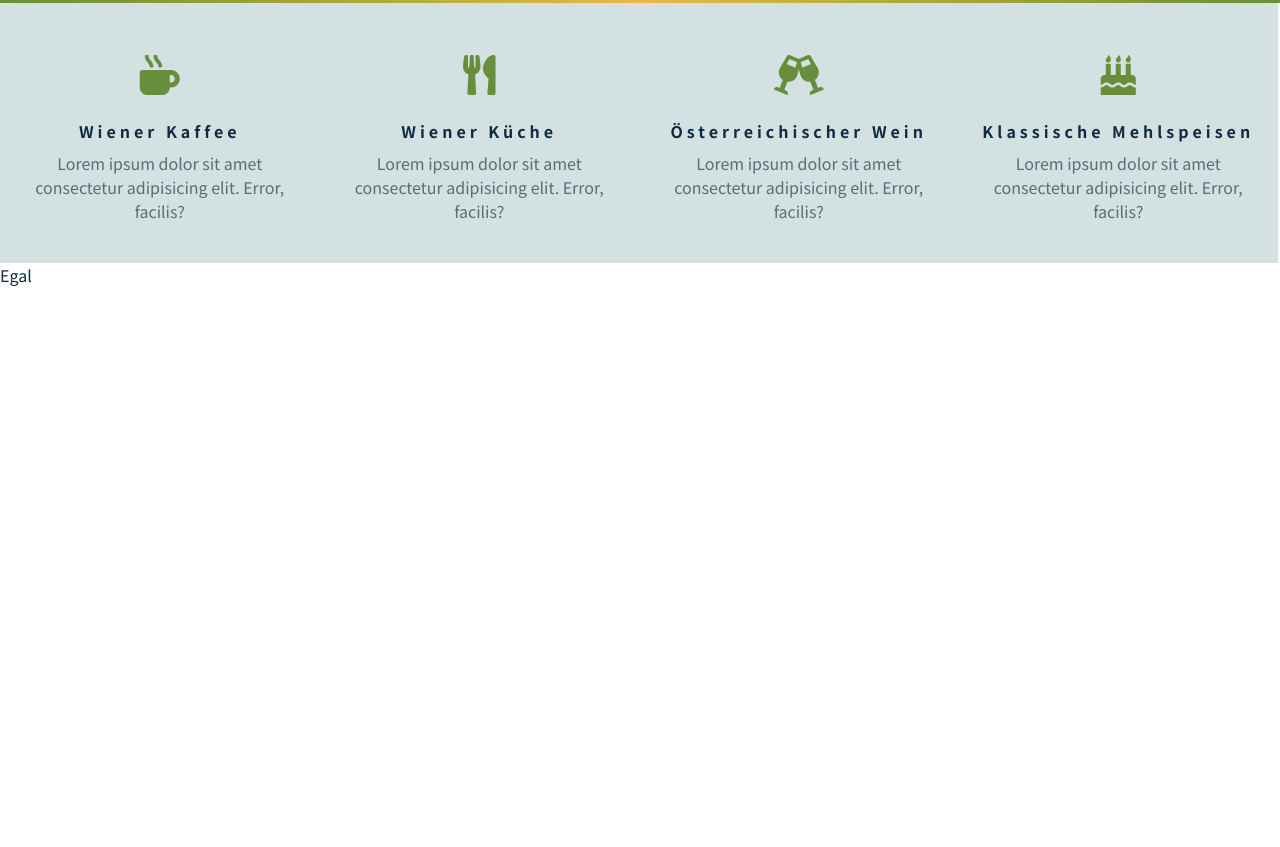
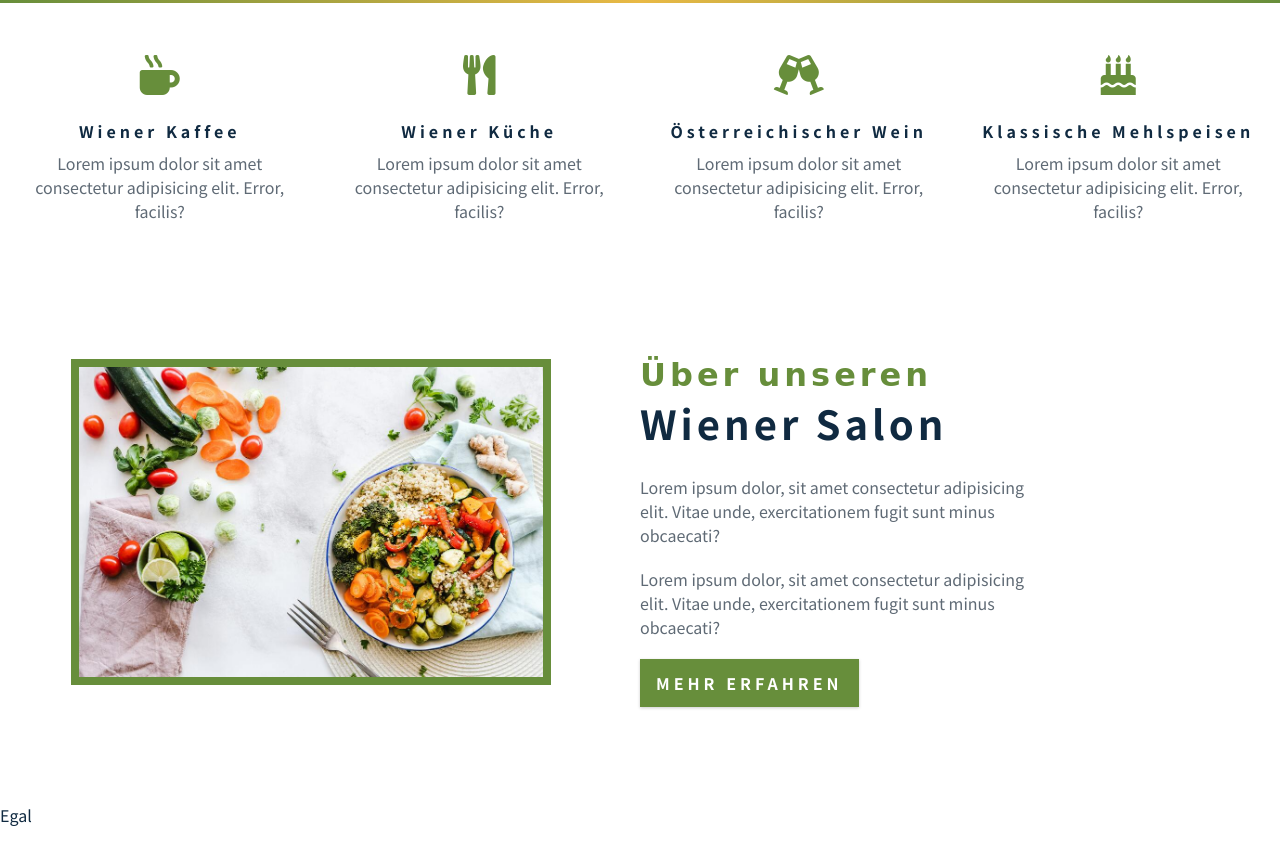
Before and after one commit to Diizzii/restaurant-template, a plain HTML site: page index.html in a window 1280 px wide. Shown: the part 808-1655 px from the top of the page. Before the commit the page ends 1115 px from the top, so only its background shows below. Drawn offline with Linux system fonts and the light colour scheme; a web font is replaced by a local one.

Commit message:
16081700

```diff
--- a/css/styles.css
+++ b/css/styles.css
@@ -103,6 +103,29 @@ p {
   background: var(--clr-primary-light);
 }
 
+.clearfix::after,
+.clearfix::before {
+  content: '';
+  clear: both;
+  display: table;
+}
+
+.section-title h3 {
+  font-family: var(--ff-secondary);
+  color: var(--clr-primary);
+}
+
+.section-title {
+  margin-bottom: 2rem;
+}
+
+.section-center {
+  padding: 4rem 0;
+  width: 85vw;
+  margin: 0 auto;
+  max-width: 1170px;
+}
+
 /***
 GLOBAL STYLES: BIG SCREEN ONLY
 ***/
@@ -133,6 +156,13 @@ GLOBAL STYLES: BIG SCREEN ONLY
   h3,
   h4 {
     line-height: 1;
+  }
+}
+
+@media screen and (min-width: 992px) {
+  .section-center {
+    width: 95vw;
+    padding: 4rem 1rem;
   }
 }
 
@@ -198,7 +228,6 @@ HEADER
 }
 
 .skill {
-  background: var(--clr-grey-10);
   padding: 2.5rem 0;
   text-align: center;
   transition: var(--transition);
@@ -219,7 +248,7 @@ HEADER
 }
 
 .skill:hover {
-  background: var(--clr-white);
+  background: var(--clr-grey-10);
   box-shadow: 2px 2px var(--clr-primary);
 }
 
@@ -240,3 +269,35 @@ HEADER
   max-width: 17rem;
   margin: 0 auto;
 }
+
+/* ABOUT SECTION */
+
+.about-picture-container {
+  background-color: var(--clr-primary);
+  border: 0.5rem solid var(--clr-primary);
+  max-width: 30rem;
+  overflow: hidden;
+}
+
+.about-picture {
+  transition: var(--transition);
+}
+
+.about-picture-container:hover .about-picture {
+  opacity: 0.5;
+  transform: scale(1.2);
+}
+
+.about-text {
+  max-width: 26rem;
+  color: var(--clr-grey-5);
+}
+
+@media screen and (min-width: 992px) {
+  .about-img,
+  .about-info {
+    padding: 2rem 0;
+    float: left;
+    width: 50%;
+  }
+}
--- a/index.html
+++ b/index.html
@@ -65,6 +65,33 @@
     </section>
     <!-- skills section end-->
 
+    <!-- about section-->
+    <section>
+      <div class="section-center clearfix">
+        <article class="about-img">
+          <div class="about-picture-container">
+            <img src="./images/about.jpg" alt="about" class="about-picture" />
+          </div>
+        </article>
+
+        <article class="about-info">
+          <div class="section-title">
+            <h3>Über unseren</h3>
+            <h2>Wiener Salon</h2>
+          </div>
+          <p class="about-text">
+            Lorem ipsum dolor, sit amet consectetur adipisicing elit. Vitae
+            unde, exercitationem fugit sunt minus obcaecati?
+          </p>
+          <p class="about-text">
+            Lorem ipsum dolor, sit amet consectetur adipisicing elit. Vitae
+            unde, exercitationem fugit sunt minus obcaecati?
+          </p>
+          <a href="about.html" class="btn">Mehr erfahren</a>
+        </article>
+      </div>
+    </section>
+    <!-- about section end-->
     <p>Egal</p>
   </body>
 </html>
```
